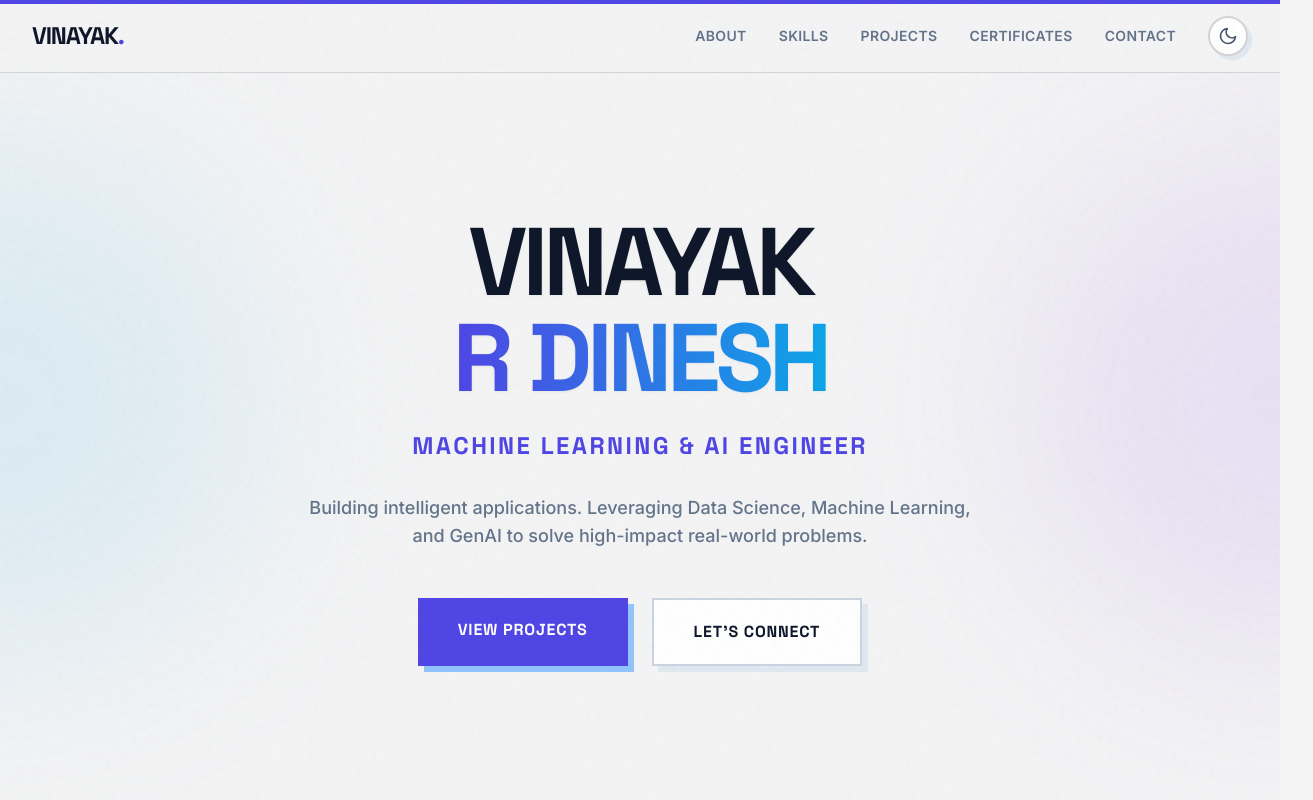
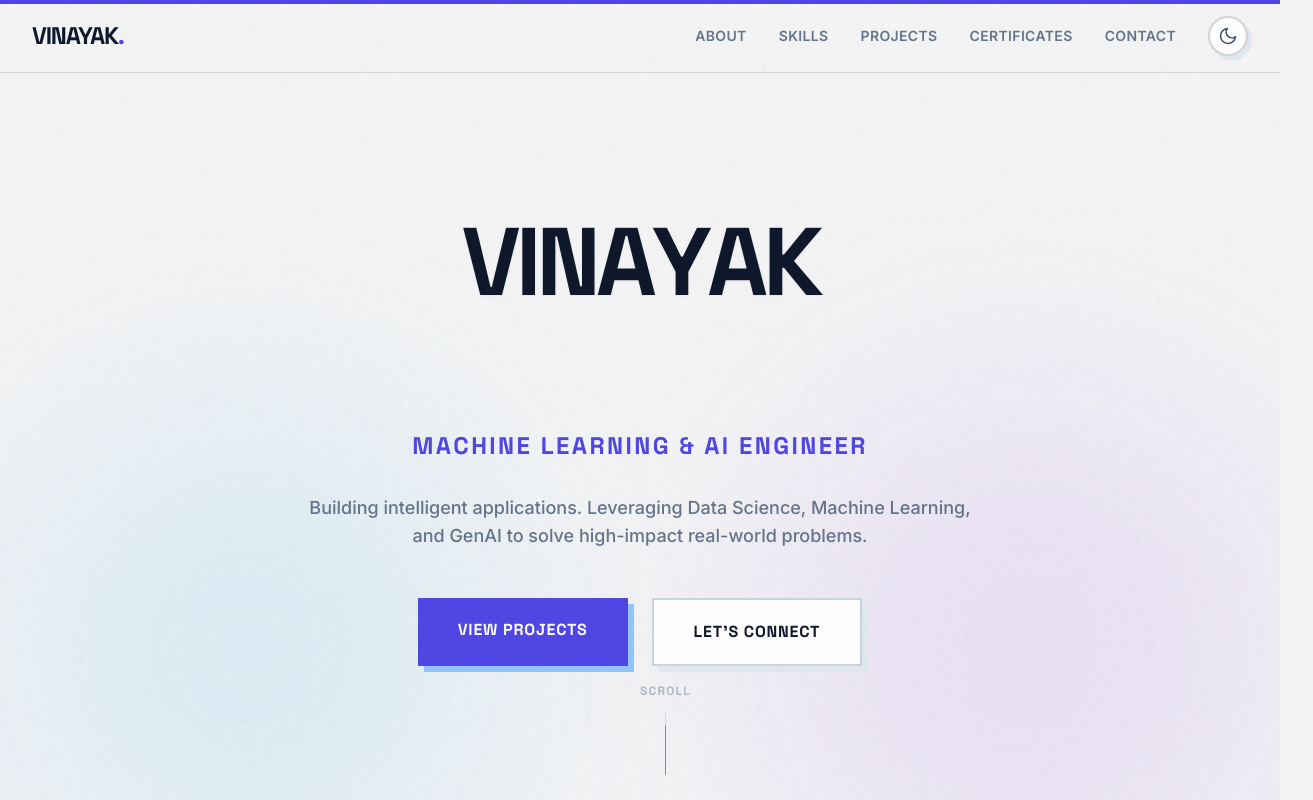
Before and after one commit to Vinayakrenjen/vinayak-portfolio, a React app: page / in a window 1280 px wide. Shown: the top 800 px of the page, 1313 px wide, since content can reach past the window. Built offline with nearby package versions, Linux system fonts and the light colour scheme; the HTML template or start-up script is replaced by a standard one.

Commit message:
feat: Add custom follow cursor, staggered reveals, and Framer spring hover states

```diff
--- a/src/App.jsx
+++ b/src/App.jsx
@@ -1,6 +1,7 @@
 import React, { useState, useEffect } from 'react';
 import { motion, useScroll, useSpring } from 'framer-motion';
 import { FiSun, FiMoon } from 'react-icons/fi';
+import Cursor from './components/Cursor';
 import About from './components/About';
 import Skills from './components/Skills';
 import Projects from './components/Projects';
@@ -17,7 +18,6 @@ function App() {
   const scaleX = useSpring(scrollYProgress, { stiffness: 100, damping: 30, restDelta: 0.001 });
 
   useEffect(() => {
-    // Check user preference on load
     const saved = localStorage.getItem('theme');
     if (saved === 'dark') {
       setIsDarkMode(true);
@@ -68,7 +68,9 @@ function App() {
   const navLinks = ['About', 'Skills', 'Projects', 'Certificates', 'Contact'];
 
   return (
-    <div className="min-h-screen bg-primary dark:bg-darkPrimary font-sans text-slate-700 dark:text-slate-300 relative selection:bg-accentBrand dark:selection:bg-darkAccent selection:text-white dark:selection:text-darkPrimary transition-colors duration-300">
+    <div className="min-h-screen bg-primary dark:bg-darkPrimary font-sans text-slate-700 dark:text-slate-300 relative selection:bg-accentBrand dark:selection:bg-darkAccent selection:text-white dark:selection:text-darkPrimary transition-colors duration-300 overflow-x-hidden">
+
+      <Cursor />
 
       {/* Global Grain Texture Overlay */}
       <div className="fixed inset-0 z-50 bg-noise pointer-events-none" />
@@ -104,7 +106,6 @@ function App() {
             })}
           </nav>
 
-          {/* Theme Toggle Button */}
           <button
             onClick={toggleTheme}
             className="p-2 rounded-full border-2 border-tertiary dark:border-darkTertiary bg-secondary dark:bg-darkSecondary text-slate-600 dark:text-slate-300 hover:border-accentBrand dark:hover:border-darkAccent hover:text-accentBrand dark:hover:text-darkAccent transition-all shadow-[4px_4px_0px_#E2E8F0] dark:shadow-[4px_4px_0px_#1E1E1E] active:translate-y-1 active:translate-x-1 active:shadow-none"
@@ -116,33 +117,93 @@ function App() {
       </header>
 
       <main>
-        <section id="hero" className="min-h-screen flex flex-col justify-center items-center text-center p-8 relative overflow-hidden">
+        <section id="hero" className="min-h-screen flex flex-col justify-center items-center text-center p-8 relative">
 
-          <motion.div
-            initial={{ opacity: 0, y: 30 }}
-            animate={{ opacity: 1, y: 0 }}
-            transition={{ duration: 0.8, ease: "easeOut" }}
-            className="z-10 mt-20"
-          >
-            <h2 className="text-6xl md:text-8xl font-black font-display text-slate-900 dark:text-white mb-6 tracking-tighter uppercase leading-none drop-shadow-sm transition-colors">
-              Vinayak<br/><span className="text-transparent bg-clip-text bg-gradient-to-r from-accentBrand to-accentCyan dark:from-slate-500 dark:to-slate-200">R Dinesh</span>
+          <motion.div className="z-10 mt-20 relative">
+            <h2 className="text-6xl md:text-8xl font-black font-display text-slate-900 dark:text-white mb-6 tracking-tighter uppercase leading-none drop-shadow-sm transition-colors cursor-default">
+              {"VINAYAK".split("").map((char, index) => (
+                <motion.span
+                  key={`v-${index}`}
+                  initial={{ opacity: 0, y: 50 }}
+                  animate={{ opacity: 1, y: 0 }}
+                  transition={{ delay: index * 0.1, duration: 0.5, type: "spring", stiffness: 100 }}
+                  className="inline-block hover:text-accentBrand dark:hover:text-darkAccent transition-colors duration-200"
+                >
+                  {char}
+                </motion.span>
+              ))}
+              <br/>
+              <span className="text-transparent bg-clip-text bg-gradient-to-r from-accentBrand to-accentCyan dark:from-slate-300 dark:to-slate-100">
+                {"R DINESH".split("").map((char, index) => (
+                  <motion.span
+                    key={`r-${index}`}
+                    initial={{ opacity: 0, scale: 0.5, filter: "blur(10px)" }}
+                    animate={{ opacity: 1, scale: 1, filter: "blur(0px)" }}
+                    transition={{ delay: 0.5 + index * 0.05, duration: 0.4 }}
+                    className="inline-block"
+                  >
+                    {char === " " ? "\u00A0" : char}
+                  </motion.span>
+                ))}
+              </span>
             </h2>
-            <h3 className="text-xl md:text-2xl text-accentBrand dark:text-darkAccent font-display font-bold mb-8 tracking-widest uppercase transition-colors">Machine Learning & AI Engineer</h3>
-            <p className="text-lg text-slate-500 dark:text-slate-400 mb-12 max-w-2xl mx-auto font-medium transition-colors">
+            <motion.h3
+              initial={{ opacity: 0 }}
+              animate={{ opacity: 1 }}
+              transition={{ delay: 1.2, duration: 0.8 }}
+              className="text-xl md:text-2xl text-accentBrand dark:text-darkAccent font-display font-bold mb-8 tracking-widest uppercase transition-colors"
+            >
+              Machine Learning & AI Engineer
+            </motion.h3>
+            <motion.p
+              initial={{ opacity: 0 }}
+              animate={{ opacity: 1 }}
+              transition={{ delay: 1.5, duration: 0.8 }}
+              className="text-lg text-slate-500 dark:text-slate-400 mb-12 max-w-2xl mx-auto font-medium transition-colors"
+            >
               Building intelligent applications. Leveraging Data Science, Machine Learning, and GenAI to solve high-impact real-world problems.
-            </p>
-            <div className="flex flex-col sm:flex-row gap-6 justify-center">
-              <a href="#projects" className="px-10 py-5 bg-accentBrand dark:bg-darkAccent text-white dark:text-darkPrimary font-display font-black uppercase tracking-wider hover:bg-slate-900 dark:hover:bg-white transition-colors shadow-[6px_6px_0px_#93C5FD] dark:shadow-none">
+            </motion.p>
+            <motion.div
+              initial={{ opacity: 0, y: 20 }}
+              animate={{ opacity: 1, y: 0 }}
+              transition={{ delay: 1.8, duration: 0.5 }}
+              className="flex flex-col sm:flex-row gap-6 justify-center"
+            >
+              <a href="#projects" className="px-10 py-5 bg-accentBrand dark:bg-darkAccent text-white dark:text-darkPrimary font-display font-black uppercase tracking-wider hover:bg-slate-900 dark:hover:bg-white transition-all shadow-[6px_6px_0px_#93C5FD] dark:shadow-none hover:translate-x-1 hover:translate-y-1 hover:shadow-none">
                 View Projects
               </a>
-              <a href="#contact" className="px-10 py-5 bg-white dark:bg-transparent text-slate-900 dark:text-white border-2 border-slate-300 dark:border-darkTertiary font-display font-black uppercase tracking-wider hover:border-slate-900 dark:hover:border-slate-400 transition-colors shadow-[6px_6px_0px_#E2E8F0] dark:shadow-none">
+              <a href="#contact" className="px-10 py-5 bg-white dark:bg-transparent text-slate-900 dark:text-white border-2 border-slate-300 dark:border-darkTertiary font-display font-black uppercase tracking-wider hover:border-slate-900 dark:hover:border-slate-400 transition-all shadow-[6px_6px_0px_#E2E8F0] dark:shadow-none hover:translate-x-1 hover:translate-y-1 hover:shadow-none">
                 Let's Connect
               </a>
+            </motion.div>
+          </motion.div>
+
+          {/* Animated Scroll Indicator */}
+          <motion.div
+            animate={{ y: [0, 15, 0] }}
+            transition={{ repeat: Infinity, duration: 2, ease: "easeInOut" }}
+            className="absolute bottom-10 left-1/2 transform -translate-x-1/2 flex flex-col items-center opacity-70"
+          >
+            <span className="text-xs font-display font-bold tracking-widest uppercase mb-3 text-slate-400">Scroll</span>
+            <div className="w-px h-16 bg-slate-300 dark:bg-slate-700 overflow-hidden relative">
+              <motion.div
+                animate={{ y: ["-100%", "100%"] }}
+                transition={{ repeat: Infinity, duration: 1.5, ease: "linear" }}
+                className="w-full h-full bg-accentBrand dark:bg-darkAccent absolute top-0"
+              />
             </div>
           </motion.div>
 
-          <div className="absolute top-1/2 left-0 w-[500px] h-[500px] bg-accentCyan/10 dark:bg-darkCyan/10 rounded-full blur-[100px] -translate-x-1/2 -translate-y-1/2 pointer-events-none transition-colors" />
-          <div className="absolute top-1/2 right-0 w-[500px] h-[500px] bg-accentPurple/10 dark:bg-darkPurple/10 rounded-full blur-[100px] translate-x-1/2 -translate-y-1/2 pointer-events-none transition-colors" />
+          <motion.div
+            animate={{ scale: [1, 1.05, 1], rotate: [0, 2, -2, 0] }}
+            transition={{ repeat: Infinity, duration: 8, ease: "linear" }}
+            className="absolute top-1/2 left-0 w-[500px] h-[500px] bg-accentCyan/10 dark:bg-darkCyan/10 rounded-full blur-[100px] -translate-x-1/2 -translate-y-1/2 pointer-events-none transition-colors"
+          />
+          <motion.div
+            animate={{ scale: [1, 1.1, 1], rotate: [0, -3, 3, 0] }}
+            transition={{ repeat: Infinity, duration: 10, ease: "linear" }}
+            className="absolute top-1/2 right-0 w-[500px] h-[500px] bg-accentPurple/10 dark:bg-darkPurple/10 rounded-full blur-[100px] translate-x-1/2 -translate-y-1/2 pointer-events-none transition-colors"
+          />
         </section>
 
         <Marquee text="Machine Learning • AI • Data Science" reverse={false} colorClass="bg-accentBrand dark:bg-darkAccent text-white dark:text-darkPrimary border-accentBrand dark:border-darkAccent" />
--- /dev/null
+++ b/src/components/Cursor.jsx
@@ -0,0 +1,62 @@
+import React, { useEffect, useState } from 'react';
+import { motion } from 'framer-motion';
+
+const Cursor = () => {
+  const [mousePosition, setMousePosition] = useState({ x: -100, y: -100 });
+  const [isHovering, setIsHovering] = useState(false);
+
+  useEffect(() => {
+    const updateMousePosition = (e) => {
+      setMousePosition({ x: e.clientX, y: e.clientY });
+    };
+
+    const handleMouseOver = (e) => {
+      if (
+        e.target.tagName.toLowerCase() === 'a' ||
+        e.target.tagName.toLowerCase() === 'button' ||
+        e.target.closest('a') ||
+        e.target.closest('button') ||
+        e.target.closest('.group') ||
+        e.target.classList.contains('cursor-pointer')
+      ) {
+        setIsHovering(true);
+      } else {
+        setIsHovering(false);
+      }
+    };
+
+    window.addEventListener('mousemove', updateMousePosition);
+    window.addEventListener('mouseover', handleMouseOver);
+
+    return () => {
+      window.removeEventListener('mousemove', updateMousePosition);
+      window.removeEventListener('mouseover', handleMouseOver);
+    };
+  }, []);
+
+  return (
+    <>
+      <motion.div
+        className="fixed top-0 left-0 w-4 h-4 bg-accentBrand dark:bg-darkAccent rounded-full pointer-events-none z-[100] mix-blend-difference hidden md:block"
+        animate={{
+          x: mousePosition.x - 8,
+          y: mousePosition.y - 8,
+          scale: isHovering ? 2.5 : 1,
+        }}
+        transition={{ type: 'spring', stiffness: 500, damping: 28, mass: 0.5 }}
+      />
+      <motion.div
+        className="fixed top-0 left-0 w-12 h-12 border-2 border-accentCyan dark:border-darkCyan rounded-full pointer-events-none z-[99] hidden md:block opacity-50"
+        animate={{
+          x: mousePosition.x - 24,
+          y: mousePosition.y - 24,
+          scale: isHovering ? 1.5 : 1,
+          opacity: isHovering ? 0 : 0.5,
+        }}
+        transition={{ type: 'spring', stiffness: 250, damping: 25, mass: 0.8 }}
+      />
+    </>
+  );
+};
+
+export default Cursor;
--- a/src/components/Projects.jsx
+++ b/src/components/Projects.jsx
@@ -59,9 +59,10 @@ const Projects = () => {
               key={idx}
               initial={{ opacity: 0, y: 30 }}
               whileInView={{ opacity: 1, y: 0 }}
+              whileHover={{ y: -8, scale: 1.02 }}
               viewport={{ once: true }}
-              transition={{ delay: idx * 0.1 }}
-              className="bg-secondary dark:bg-darkSecondary transition-colors duration-300 border-2 border-tertiary dark:border-darkTertiary p-8 md:p-12 shadow-[8px_8px_0px_#E2E8F0] dark:shadow-[8px_8px_0px_#1E1E1E] group hover:border-slate-400 dark:hover:border-slate-500 flex flex-col h-full"
+              transition={{ type: "spring", stiffness: 400, damping: 25 }}
+              className="bg-secondary dark:bg-darkSecondary transition-colors duration-300 border-2 border-tertiary dark:border-darkTertiary p-8 md:p-12 shadow-[8px_8px_0px_#E2E8F0] dark:shadow-[8px_8px_0px_#1E1E1E] group flex flex-col h-full cursor-pointer hover:border-accentBrand dark:hover:border-darkAccent"
             >
               <div className="flex justify-between items-start mb-8">
                 <span className="font-display font-black text-4xl text-tertiary dark:text-darkTertiary transition-colors duration-300 group-hover:text-accentBrand dark:group-hover:text-darkAccent">
--- a/src/components/Skills.jsx
+++ b/src/components/Skills.jsx
@@ -44,9 +44,10 @@ const Skills = () => {
               key={idx}
               initial={{ opacity: 0, y: 30 }}
               whileInView={{ opacity: 1, y: 0 }}
+              whileHover={{ scale: 1.03, y: -5 }}
               viewport={{ once: true }}
-              transition={{ delay: idx * 0.1 }}
-              className="bg-secondary dark:bg-darkSecondary transition-colors duration-300 border-2 border-tertiary dark:border-darkTertiary p-8 shadow-[8px_8px_0px_#E2E8F0] dark:shadow-[8px_8px_0px_#1E1E1E] hover:shadow-[8px_8px_0px_#4F46E5] dark:hover:shadow-[8px_8px_0px_#EAB308] hover:-translate-y-1 hover:-translate-x-1"
+              transition={{ type: "spring", stiffness: 400, damping: 25 }}
+              className="bg-secondary dark:bg-darkSecondary transition-colors duration-300 border-2 border-tertiary dark:border-darkTertiary p-8 cursor-default group hover:border-accentBrand dark:hover:border-darkAccent shadow-[8px_8px_0px_#E2E8F0] dark:shadow-[8px_8px_0px_#1E1E1E] hover:shadow-[12px_12px_0px_#4F46E5] dark:hover:shadow-[12px_12px_0px_#EAB308]"
             >
               <h3 className="text-2xl font-black font-display text-slate-900 dark:text-white transition-colors duration-300 uppercase tracking-wider mb-6 pb-4 border-b-2 border-tertiary dark:border-darkTertiary">
                 {category.title}
```
Also changed, not shown: public/profile.jpeg.
